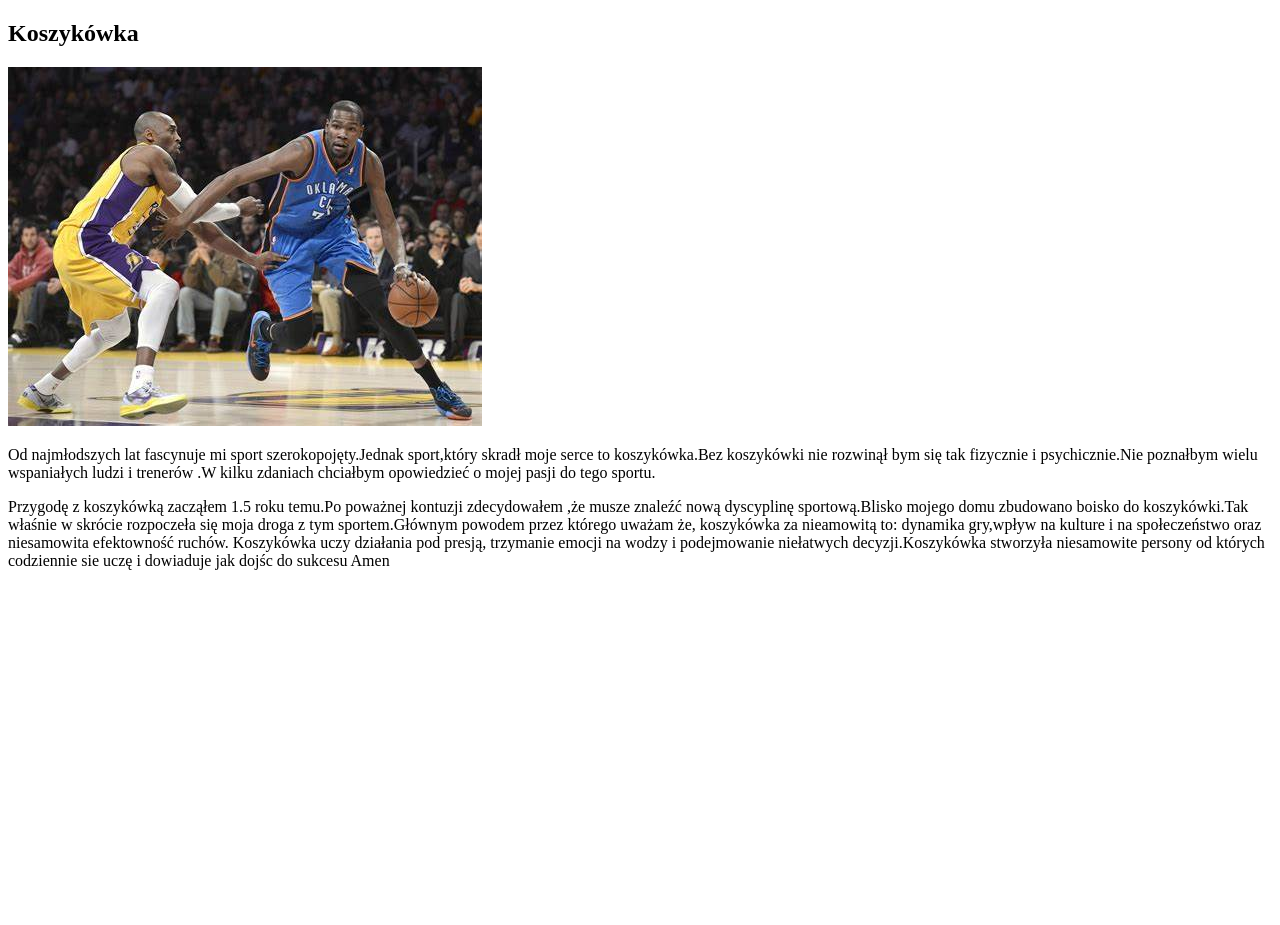
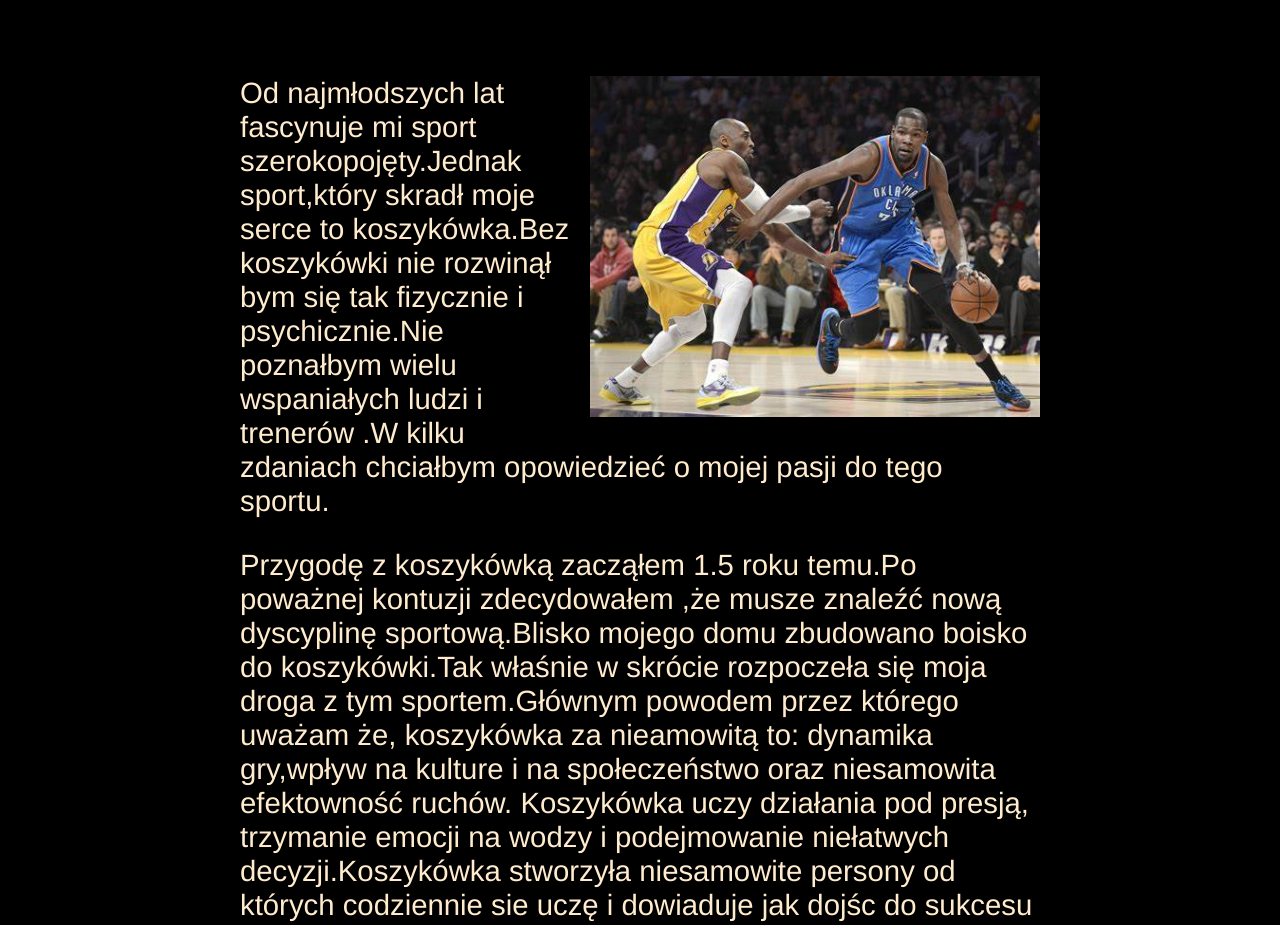
Before and after one commit to Jeremi2115/Jeremi2115.github.io, a plain HTML site: page index.html in a window 1280 px wide. Before the commit the page ends 800 px from the top, so only its background shows below. Drawn offline with Linux system fonts and the light colour scheme.

Commit message:
Add files via upload

```diff
--- a/index.html
+++ b/index.html
@@ -8,11 +8,12 @@
 <body>
 <h2>Koszykówka</h2>
 
-<img src="OIP.jpg" alt="">
-    <img src="thumb-1920-1335654.jpg" alt="">
 
-    <p>Od najmłodszych lat fascynuje mi sport szerokopojęty.Jednak sport,który skradł moje serce to koszykówka.Bez koszykówki nie rozwinął bym się tak fizycznie i psychicznie.Nie poznałbym wielu wspaniałych ludzi i trenerów .W kilku zdaniach chciałbym opowiedzieć o mojej pasji do tego sportu.</p>
 
-<p>Przygodę z koszykówką zacząłem 1.5 roku temu.Po poważnej kontuzji zdecydowałem ,że musze znaleźć nową dyscyplinę sportową.Blisko mojego domu zbudowano boisko do koszykówki.Tak właśnie w skrócie rozpoczeła się moja droga z tym sportem.Głównym powodem przez którego uważam że, koszykówka za nieamowitą to: dynamika gry,wpływ na kulture i na społeczeństwo oraz niesamowita efektowność ruchów. Koszykówka uczy działania pod presją, trzymanie emocji na wodzy i podejmowanie niełatwych decyzji.Koszykówka stworzyła niesamowite persony od których codziennie sie uczę i dowiaduje jak dojśc do sukcesu Amen </p>
+    <p><img src="OIP.jpg" width="450" align="right">Od najmłodszych lat fascynuje mi sport szerokopojęty.Jednak sport,który skradł moje serce to koszykówka.Bez koszykówki nie rozwinął bym się tak fizycznie i psychicznie.Nie poznałbym wielu wspaniałych ludzi i trenerów .W kilku zdaniach chciałbym opowiedzieć o mojej pasji do tego sportu.</p>
+
+<p>Przygodę z koszykówką zacząłem 1.5 roku temu.Po poważnej kontuzji zdecydowałem ,że musze znaleźć nową dyscyplinę sportową.Blisko mojego domu zbudowano boisko do koszykówki.Tak właśnie w skrócie rozpoczeła się moja droga z tym sportem.Głównym powodem przez którego uważam że, koszykówka za nieamowitą to: dynamika gry,wpływ na kulture i na społeczeństwo oraz niesamowita efektowność ruchów. Koszykówka uczy działania pod presją, trzymanie emocji na wodzy i podejmowanie niełatwych decyzji.Koszykówka stworzyła niesamowite persony od których codziennie sie uczę i dowiaduje jak dojśc do sukcesu  </p>
 </body>
+
+
 </html>
--- a/style.css
+++ b/style.css
@@ -1,14 +1,15 @@
-
+p
 
 {
-     color: red;
-     font-size: 32pt;
+     color: blanchedalmond;
+     font-size: 22pt;
      font-family: Helvetica, Courier New, San Serif, Arial
 }
-body{
+body {
+     margin: auto;
+     max-width: 800px;
 
 
 
-    background-color: white;
-
+    background-color: black;
 }
```
